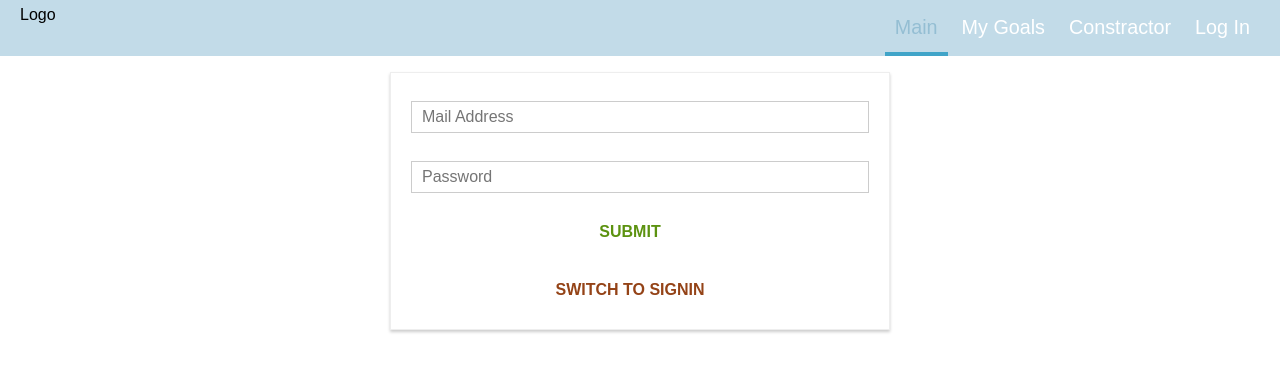
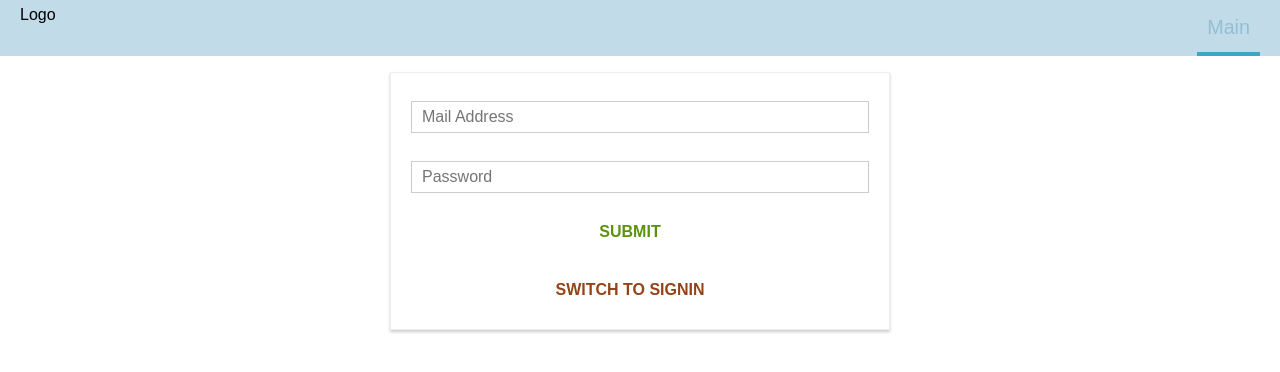
Before and after one commit to AndreyKonovalenko/goals, a React app: page / in a window 1280 px wide. Shown: the top 372 px of the page. Built offline with nearby package versions, Linux system fonts and the light colour scheme.

Commit message:
Added isAuthenticated prop to ToolBar for managing  auth routing

```diff
--- a/src/components/Navigation/NavItems/NavItems.js
+++ b/src/components/Navigation/NavItems/NavItems.js
@@ -6,10 +6,9 @@ import cssObject from './NavItems.css'
 //should add dynemic adding path based on goal's tittle for each user
 const navItems = (props) => (
     <ul className={cssObject.NavItems}>
-        <NavItem link="/" exact>Main{}</NavItem>
-        <NavItem link="/goals">My Goals</NavItem>
-        <NavItem link="/goal-constractor">Constractor</NavItem>
-        <NavItem link="/auth">Log In</NavItem>
+        <NavItem link="/" exact>Main</NavItem>
+        { props.isAuthenticated ? <NavItem link="/goals">My Goals</NavItem> : null}
+        { props.isAuthenticated ? <NavItem link="/builder">Add_Goal</NavItem>: null}
     </ul>
 );
 
--- a/src/components/Navigation/Toolbar/Toolbar.js
+++ b/src/components/Navigation/Toolbar/Toolbar.js
@@ -11,7 +11,7 @@ const toolbar = (props) => (
            Logo
         </div>
         <nav>
-            <NavItems />
+            <NavItems isAuthenticated={props.isAuth}/>
         </nav>
     </header>
 );
--- a/src/hoc/Layout/Layout.js
+++ b/src/hoc/Layout/Layout.js
@@ -1,4 +1,6 @@
 import React, { Component } from 'react';
+import {withRouter} from 'react-router-dom';
+import { connect } from 'react-redux';
 
 import Auxiliary from '../Auxiliary/Auxiliary';
 import cssObject from './Layout.css';
@@ -22,7 +24,7 @@ class Layout extends Component {
     render () {
         return(
             <Auxiliary>
-                <Toolbar/>
+                <Toolbar isAuth={this.props.isAuthenticated}/>
                 <main className={cssObject.Content}>
                     {this.props.children}
                 </main>
@@ -31,7 +33,10 @@ class Layout extends Component {
     }
 }
 
+const mapStateToProps = state => {
+    return {
+        isAuthenticated: state.auth.token !== null
+    }
+}
 
-
-
-export default Layout;
+export default withRouter(connect(mapStateToProps)(Layout));
```
